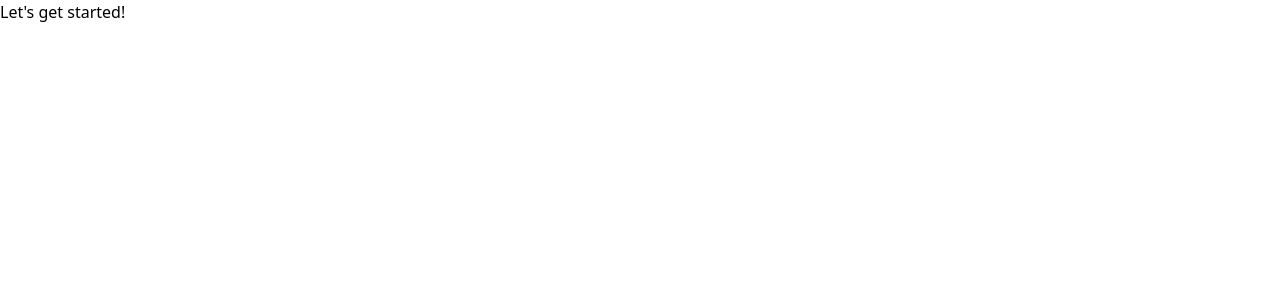
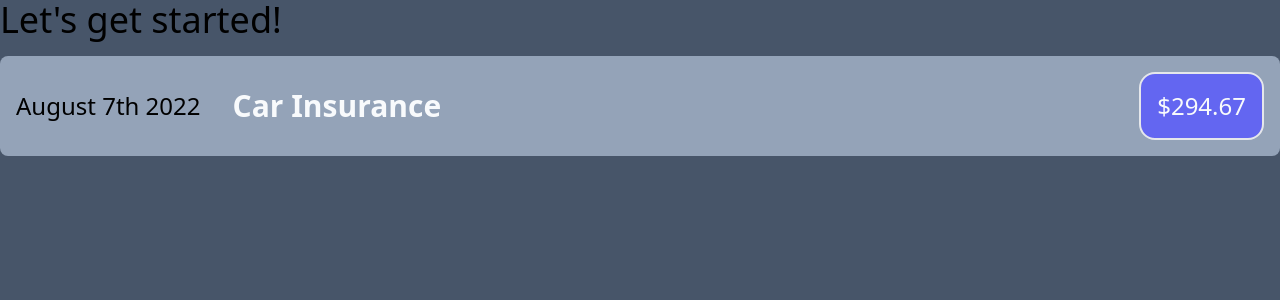
Before and after one commit to khareenp/Car_Insurance, a React (Create React App) app in the folder car-insurance/: page / in a window 1280 px wide. Shown: the top 300 px of the page. Built offline with nearby package versions, Linux system fonts and the light colour scheme.

Commit message:
updated compnent

```diff
--- a/car-insurance/src/App.js
+++ b/car-insurance/src/App.js
@@ -1,7 +1,10 @@
+import ExpenseItem from "./components/ExpenseItem";
+
 function App() {
   return (
-    <div>
-      <h2>Let's get started!</h2>
+    <div className=" flex flex-col space-y-4 w-full h-screen bg-slate-600">
+      <h2 className="text-4xl">Let's get started!</h2>
+      <ExpenseItem />
     </div>
   );
 }
--- a/car-insurance/src/components/ExpenseItem.jsx
+++ b/car-insurance/src/components/ExpenseItem.jsx
@@ -1,9 +1,16 @@
 function ExpenseItem() {
   return (
-    <div>
-      <div>August 7th 2022</div>
-      <h2 className="title text-3xl">Car Insurance</h2>
-      <div>$294.67</div>
+    <div className=" flex justify-between bg-slate-400 p-4 items-center rounded-lg">
+      <div className="flex space-x-8 items-center">
+        <div className=" text-2xl">August 7th 2022</div>
+        <h2 className="title text-3xl text-slate-50 font-bold">
+          Car Insurance
+        </h2>
+      </div>
+
+      <div className=" bg-indigo-500 text-2xl p-4 border-2 rounded-2xl text-slate-50">
+        $294.67
+      </div>
     </div>
   );
 }
```
